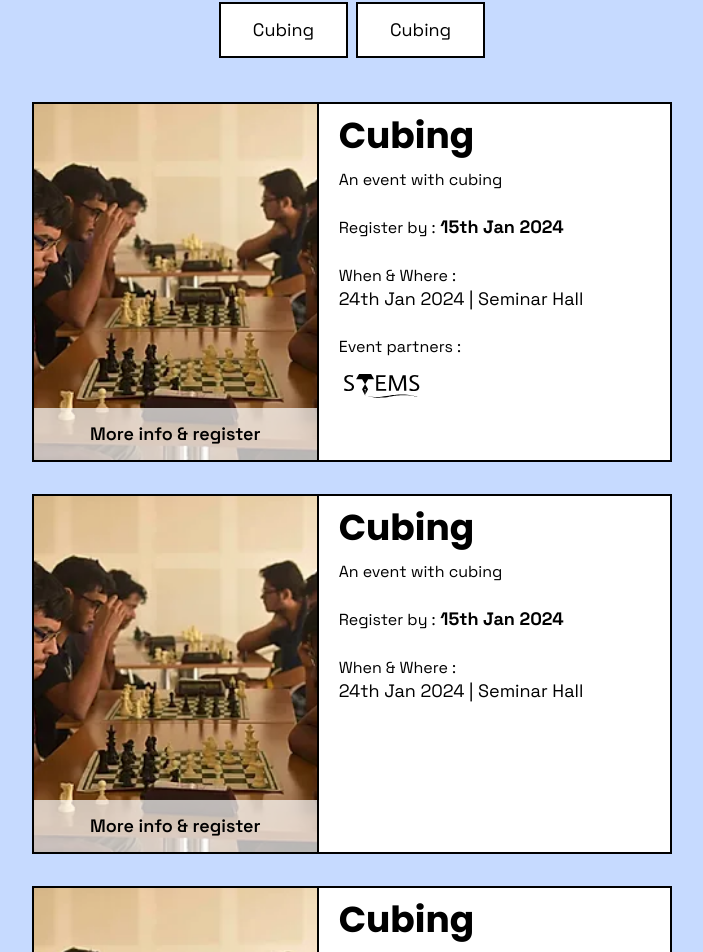
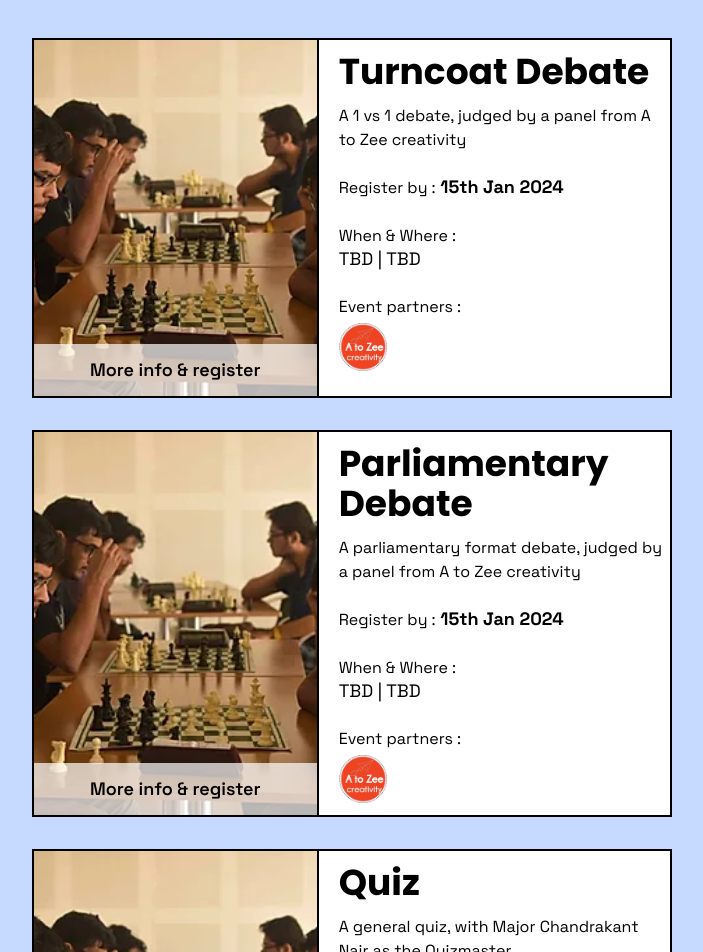
Before and after one commit to Tessellate-CMI/tessellate-frontend, a SvelteKit app: page /competitions in a window 1280 px wide. Shown: the part 312-1264 px from the top of the page, without its empty margins (288-991 px from the left). Built offline with nearby package versions, Linux system fonts and the light colour scheme; a web font is replaced by a local one.

Commit message:
feat(events): added some event pages annd changed the listings accordingly

```diff
--- a/src/lib/events.json
+++ b/src/lib/events.json
@@ -1,75 +1,32 @@
 [
     {
-        "name": "Cubing",
+        "name": "Turncoat Debate",
         "image": "default.jpg",
-        "date": "24th Jan 2024",
-        "venue": "Seminar Hall",
-        "event_partners": [{ "name": "stems", "image": "default.svg" }],
+        "date": "TBD",
+        "venue": "TBD",
+        "event_partners": [{ "name": "A to Zee creativity", "image": "AtoZeeCreativity.webp" }],
         "deadline": "15th Jan 2024",
-        "desc": "An event with cubing",
+        "desc": "A 1 vs 1 debate, judged by a panel from A to Zee creativity",
         "link": "/competitions/debate-individual"
     },
     {
-        "name": "Cubing",
+        "name": "Parliamentary Debate",
         "image": "default.jpg",
-        "date": "24th Jan 2024",
-        "venue": "Seminar Hall",
+        "date": "TBD",
+        "venue": "TBD",
+        "event_partners": [{ "name": "A to Zee creativity", "image": "AtoZeeCreativity.webp" }],
+        "deadline": "15th Jan 2024",
+        "desc": "A parliamentary format debate, judged by a panel from A to Zee creativity",
+        "link": "/competitions/debate-parliamentary"
+    },
+    {
+        "name": "Quiz",
+        "image": "default.jpg",
+        "date": "TBD",
+        "venue": "TBD",
         "event_partners": [],
         "deadline": "15th Jan 2024",
-        "desc": "An event with cubing",
-        "link": "/competitions/debate-individual"
-    },
-    {
-        "name": "Cubing",
-        "image": "default.jpg",
-        "date": "24th Jan 2024",
-        "venue": "Seminar Hall",
-        "event_partners": [{ "name": "tesellate", "image": "default.svg" }],
-        "deadline": "15th Jan 2024",
-        "desc": "An event with cubing",
-        "link": "/competitions/debate-individual"
-    },
-    {
-        "name": "Cubing",
-        "image": "default.jpg",
-        "date": "24th Jan 2024",
-        "venue": "Seminar Hall",
-        "event_partners": [{ "name": "tesellate", "image": "default.svg" }],
-        "deadline": "15th Jan 2024",
-        "desc": "An event with cubing",
-        "link": "/competitions/debate-individual"
-    },
-    {
-        "name": "Cubing",
-        "image": "default.jpg",
-        "date": "24th Jan 2024",
-        "venue": "Seminar Hall",
-        "event_partners": [{ "name": "tesellate", "image": "default.svg" }],
-        "deadline": "15th Jan 2024",
-        "desc": "An event with cubing",
-        "link": "/competitions/debate-individual"
-    },
-    {
-        "name": "Cubing",
-        "image": "default.jpg",
-        "date": "24th Jan 2024",
-        "venue": "Seminar Hall",
-        "event_partners": [{ "name": "tesellate", "image": "default.svg" }],
-        "deadline": "15th Jan 2024",
-        "desc": "An event with cubing",
-        "link": "/competitions/debate-individual"
-    },
-    {
-        "name": "Cubing",
-        "image": "default.jpg",
-        "date": "24th Jan 2024",
-        "venue": "Seminar Hall",
-        "event_partners": [
-            { "name": "tesellate", "image": "default.svg" },
-            { "name": "tesellate", "image": "default-2.svg" }
-        ],
-        "deadline": "15th Jan 2024",
-        "desc": "An event with cubing",
-        "link": "/competitions/debate-individual"
+        "desc": "A general quiz, with Major Chandrakant Nair as the Quizmaster",
+        "link": "/competitions/quiz"
     }
 ]
--- a/src/routes/competitions/debate-individual/+page.svelte
+++ b/src/routes/competitions/debate-individual/+page.svelte
@@ -1,28 +1,40 @@
-<script>
+<script lang="ts">
     import '$src/app.css'
     import Event from '$src/lib/components/Event.svelte'
     import Navbar from '$src/lib/components/Navbar.svelte'
     import Footer from '$src/lib/components/Footer.svelte'
 
     const desc = [
-        `Every year, our quiz show event captivates participants with intriguing questions spanning a kaleidoscope
-of categories. From the annals of history to the intricacies of pop culture; from scientific realms to
-literary landscapes; prepare to put your knowledge to the test, as every obscure fact you've come across
-will be called upon. This year, we are honoured to have eminent quizzer Major Chandrakant Nair as our
-Quizmaster. Come join us for an exciting day of cerebral combat!`
+        `A snappy one-on-one debate where your arguments must keep pace with the unpredictable bell chime.
+        Can you effectively convey yourself before time runs out?`,
+        `This year, we are pleased to say our debate events will be judged by a panel from A to Zee creativity.`
     ]
 
-    const key_rules = [
-        'Lorem ipsum dolor sit amet, consectetur adipiscing elit, sed do eiusmod tempor incididunt ut labore et dolore magna aliqua. ',
-        'Ut enim ad minim veniam, quis nostrud exercitation ullamco laboris nisi ut aliquip ex ea commodo consequat. Duis aute irure dolor in reprehenderit in voluptate velit esse cillum dolore eu fugiat nulla pariatur',
-        'Excepteur sint occaecat cupidatat non proident, sunt in culpa qui officia deserunt mollit anim id est laborum.'
+    const key_rules: string[] = []
+
+    const details = {
+        cost: 'INR 200 per person',
+        deadline: 'TBD',
+        date: 'TBD',
+        venue: 'TBD'
+    }
+
+    export let rules_pdf = '/'
+    export let image = '/events/default.jpg'
+    export let event_partners = [
+        {
+            name: 'A to Zee creativity',
+            image: 'AtoZeeCreativity.webp',
+            desc: 'Excepteur sint occaecat cupidatat non proident, sunt in culpa qui officia deserunt mollit anim id est laborum. Lorem ipsum dolor sit amet, consectetur adipiscing elit, sed do eiusmod tempor incididunt ut labore et dolore magna aliqua. '
+        }
     ]
 </script>
 
 <Navbar absolute={false} />
 
 <div class="bg-white text-black">
-    <Event name="Debate" {desc} {key_rules}>Quizzes are fun.</Event>
+    <Event name="Turncoat Debate" {desc} {key_rules} {details} {rules_pdf} {image} {event_partners}
+    ></Event>
 </div>
 
 <Footer />
--- a/src/routes/competitions/debate-parliamentary/+page.svelte
+++ b/src/routes/competitions/debate-parliamentary/+page.svelte
@@ -1,14 +1,47 @@
-<script>
+<script lang="ts">
     import '$src/app.css'
     import Event from '$src/lib/components/Event.svelte'
     import Navbar from '$src/lib/components/Navbar.svelte'
     import Footer from '$src/lib/components/Footer.svelte'
+
+    const desc = [
+        `Decorum in the house! A structured three-on-three debate with eloquent arguments,
+        impassioned oratory, and a touch of parliamentary procedure.`,
+        `This year, we are pleased to say our debate events will be judged by a panel from A to Zee creativity.`
+    ]
+
+    const key_rules: string[] = []
+
+    const details = {
+        cost: 'INR 100 for Individual, INR 200 for a Team',
+        deadline: 'TBD',
+        date: 'TBD',
+        venue: 'TBD'
+    }
+
+    export let rules_pdf = '/'
+    export let image = '/events/default.jpg'
+    export let event_partners = [
+        {
+            name: 'A to Zee creativity',
+            image: 'AtoZeeCreativity.webp',
+            desc: 'Excepteur sint occaecat cupidatat non proident, sunt in culpa qui officia deserunt mollit anim id est laborum. Lorem ipsum dolor sit amet, consectetur adipiscing elit, sed do eiusmod tempor incididunt ut labore et dolore magna aliqua. '
+        }
+    ]
 </script>
 
 <Navbar absolute={false} />
 
 <div class="bg-white text-black">
-    <Event name="Quiz" colorOpt={2}>Quizzes are fun.</Event>
+    <Event
+        name="Parliamentary Debate"
+        {desc}
+        {key_rules}
+        {details}
+        {rules_pdf}
+        {image}
+        {event_partners}
+    ></Event>
 </div>
 
 <Footer />
--- a/src/routes/competitions/quiz/+page.svelte
+++ b/src/routes/competitions/quiz/+page.svelte
@@ -1,14 +1,34 @@
-<script>
+<script lang="ts">
     import '$src/app.css'
     import Event from '$src/lib/components/Event.svelte'
     import Navbar from '$src/lib/components/Navbar.svelte'
     import Footer from '$src/lib/components/Footer.svelte'
+
+    const desc = [
+        `Every year, our quiz show event captivates participants with intriguing questions spanning a kaleidoscope of categories.
+        From the annals of history to the intricacies of pop culture; from scientific realms to literary landscapes;
+        prepare to put your knowledge to the test, as every obscure fact you've come across will be called upon.`,
+        `This year, we are honoured to have eminent quizzer Major Chandrakant Nair as our Quizmaster.
+        Come join us for an exciting day of cerebral combat!`
+    ]
+
+    const key_rules: string[] = []
+
+    const details = {
+        cost: 'INR 200 per person',
+        deadline: 'TBD',
+        date: 'TBD',
+        venue: 'TBD'
+    }
+
+    export let rules_pdf = '/'
+    export let image = '/events/default.jpg'
 </script>
 
 <Navbar absolute={false} />
 
 <div class="bg-white text-black">
-    <Event name="Quiz" colorOpt={2}>Quizzes are fun.</Event>
+    <Event name="Quiz" {desc} {key_rules} {details} {rules_pdf} {image}></Event>
 </div>
 
 <Footer />
```
Also changed, not shown: static/partners/AtoZeeCreativity.webp (added).
